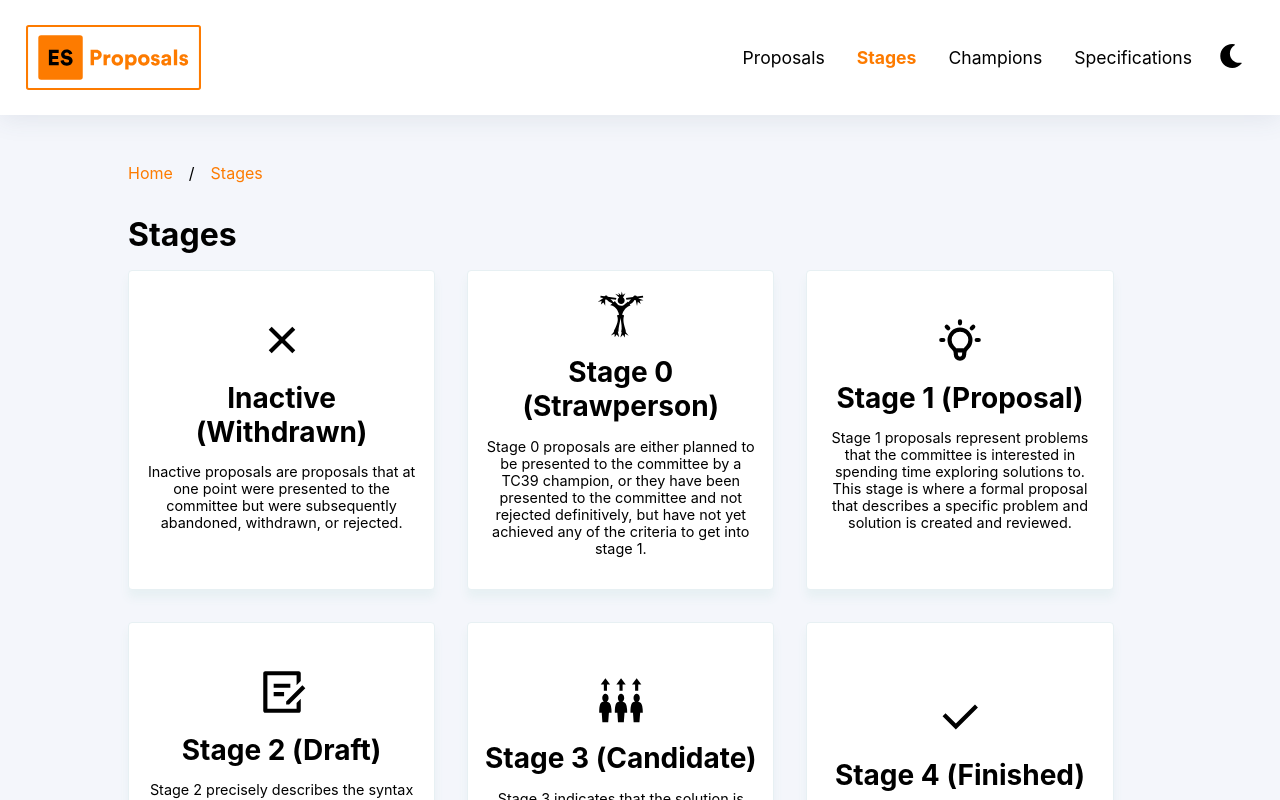
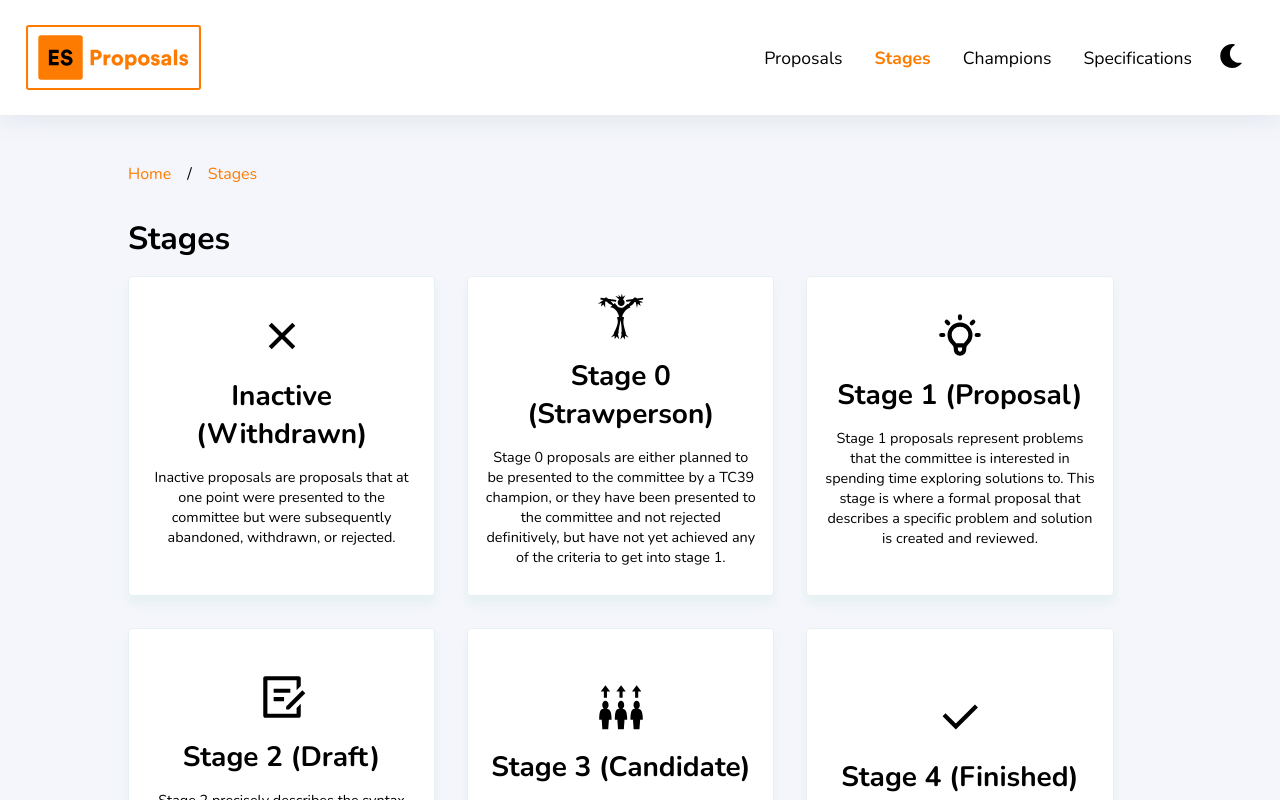
Before and after one commit to saadq/proposals.es, a Next.js app: page /stages in a window 1280 px wide. Shown: the top 800 px of the page. Built offline with nearby package versions, Linux system fonts and the light colour scheme.

Commit message:
Add google fonts

```diff
--- a/src/pages/_app.tsx
+++ b/src/pages/_app.tsx
@@ -1,4 +1,5 @@
 import type { AppProps } from 'next/app'
+import Head from 'next/head'
 import { useEffect, useState } from 'react'
 import styled, { Theme, ThemeProvider } from 'styled-components'
 import { Header, Footer, GlobalStyle } from '../components/common'
@@ -51,6 +52,17 @@ export default function App({ Component, pageProps }: AppProps) {
   }, [theme])
 
   return (
+    <>
+      <Head>
+        <link
+          href="https://fonts.googleapis.com/css2?family=Nunito:ital,wght@0,400;0,600;0,700;0,800;1,400&display=swap"
+          rel="stylesheet"
+        />
+        <link
+          href="https://fonts.googleapis.com/css2?family=Nunito:ital,wght@0,400;0,600;0,700;0,800;1,400&display=swap"
+          rel="stylesheet"
+        />
+      </Head>
       <ThemeProvider theme={theme}>
         <GlobalStyle />
         <Page>
@@ -61,5 +73,6 @@ export default function App({ Component, pageProps }: AppProps) {
           <Footer />
         </Page>
       </ThemeProvider>
+    </>
   )
 }
```
Lines whose indentation alone changed are shown as unchanged.
